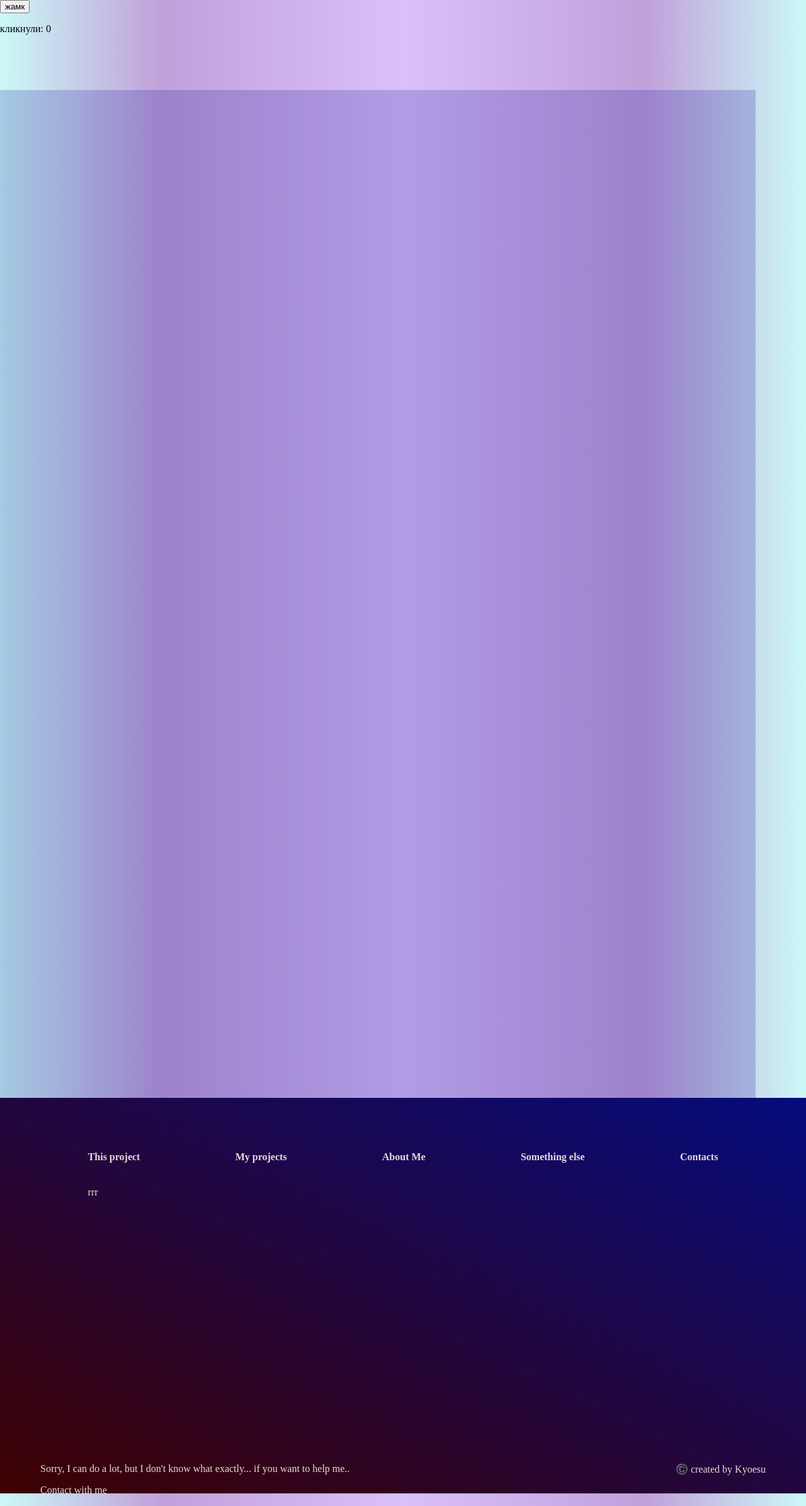
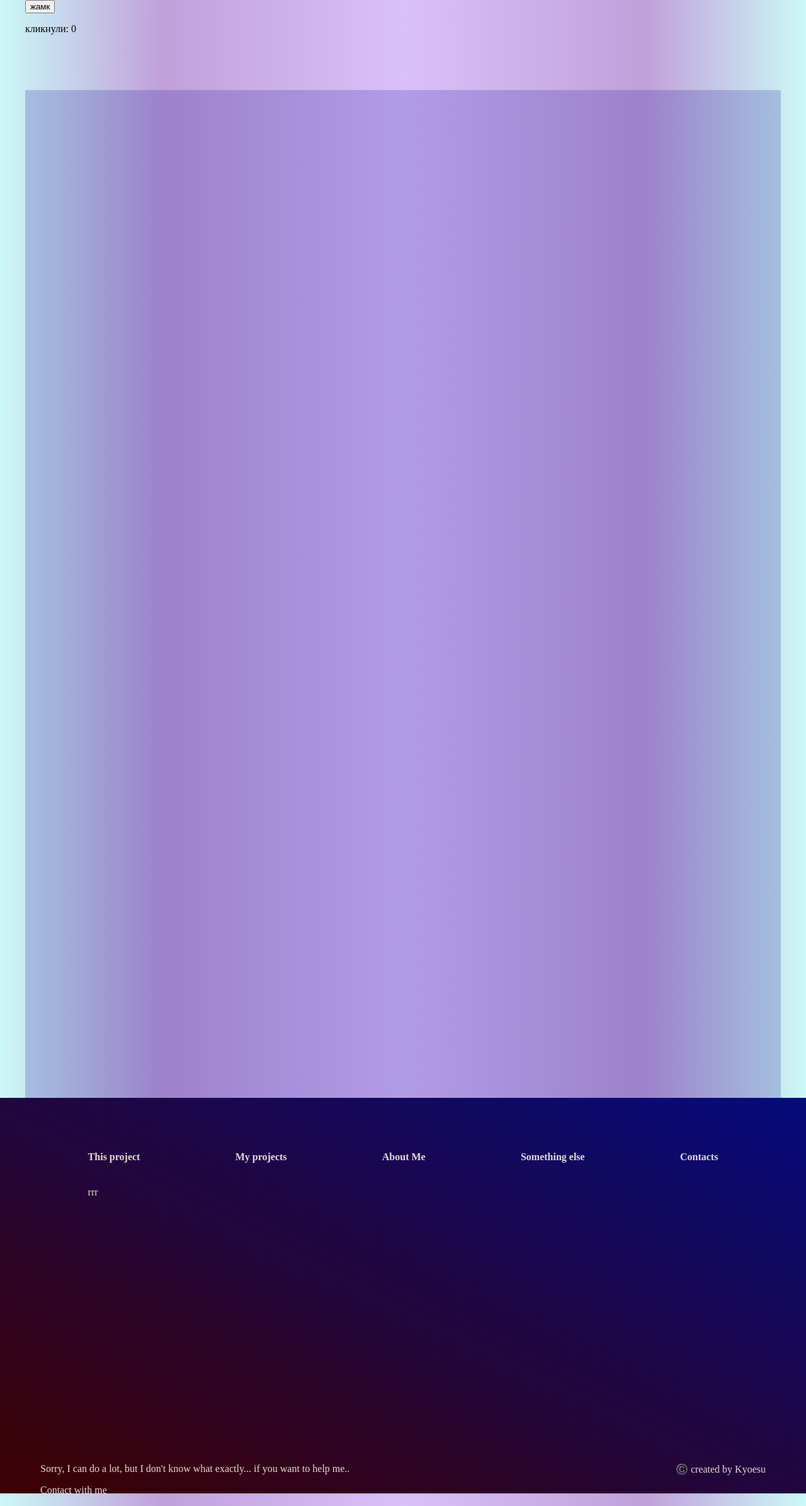
Before and after one commit to kyoesu/portfolio, a Python web app: template 1)TaskManager/templates/index.html in a window 1280 px wide. Shown: the part 129-2520 px from the top of the page at 63% size. Run offline with Jinja, Linux system fonts and the light colour scheme; the template is opened without the code that fills it, so the values that code supplies are empty.

Commit message:
fix markup

```diff
--- a/1)TaskManager/static/styles.css
+++ b/1)TaskManager/static/styles.css
@@ -51,6 +51,19 @@ footer{
     justify-content: space-between;
     flex-wrap: wrap;
 }
+.parent{
+    /*position: fixed;*/
+    top: 0;
+    left: 0;
+    display: flex;
+    align-items: center;
+    align-content: center;
+    justify-content: center;
+    /*overflow: auto;*/
+}
 .content{
-    max-width: 1200px;
+
+    width: 1200px;
+    /*justify-content: center;*/
+
 }
--- a/1)TaskManager/templates/index.html
+++ b/1)TaskManager/templates/index.html
@@ -26,13 +26,21 @@
         <div><h4>Contacts</h4></div>
     </div>
 </header>
+
+<div class="parent">
 <div class="content">
 
     <button type="button" onClick="onClick()">жамк</button>
             <p>кликнули: <a id="clicks">0</a></p>
             <br><br><br><br>
-    <div style="height: 200vh;width: 100%; background-color: #00008b30;"></div>
+    <div style="height: 200vh;width: 100%; background-color: #00008b30;">
+
+
+    </div>
 </div>
+</div>
+
+
 <footer>
     <div style="height: 100%;">
         <div id="descript">
@@ -45,6 +53,7 @@
         </div>
 
     </div>
+
 
     <div id="dow">
         <div >
```
